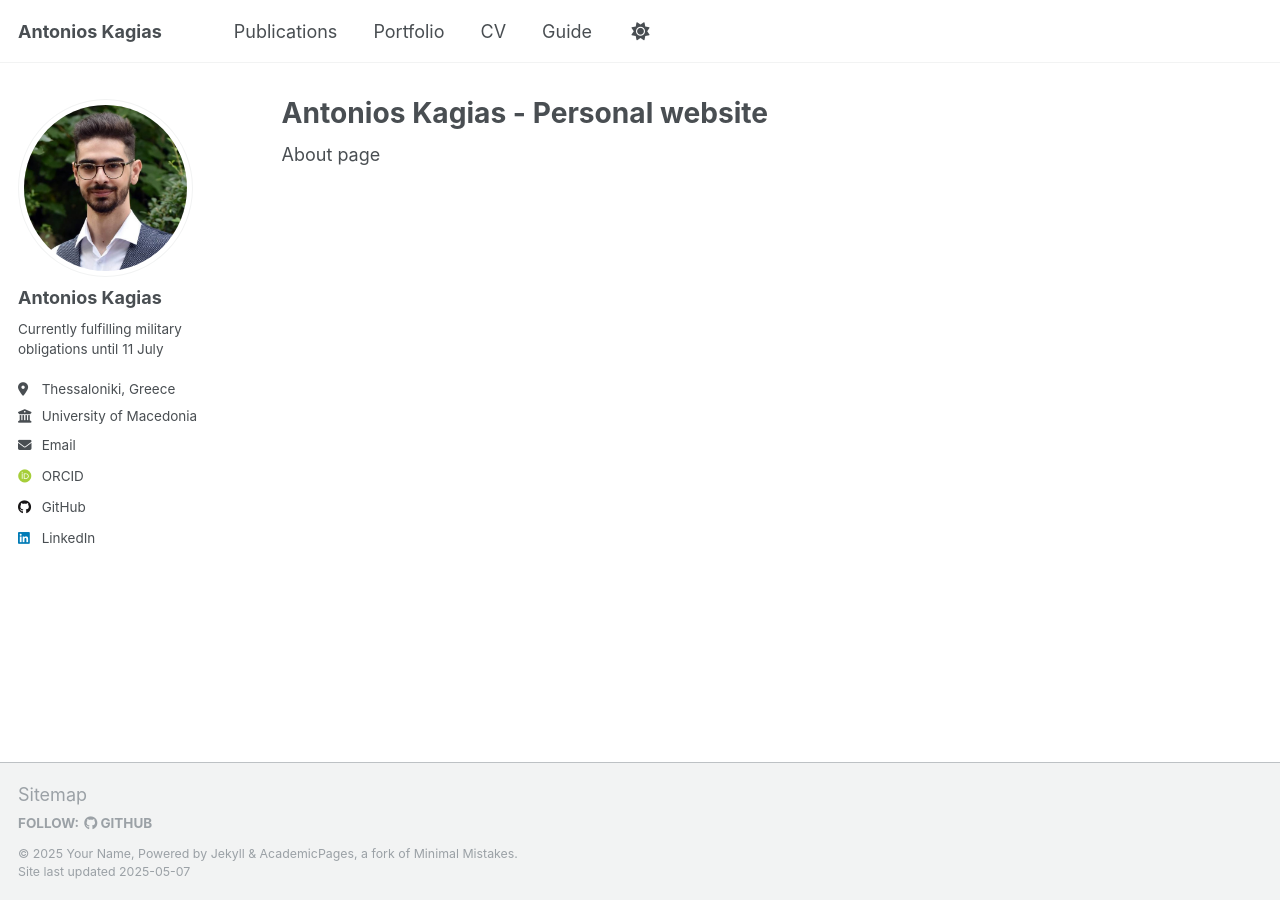
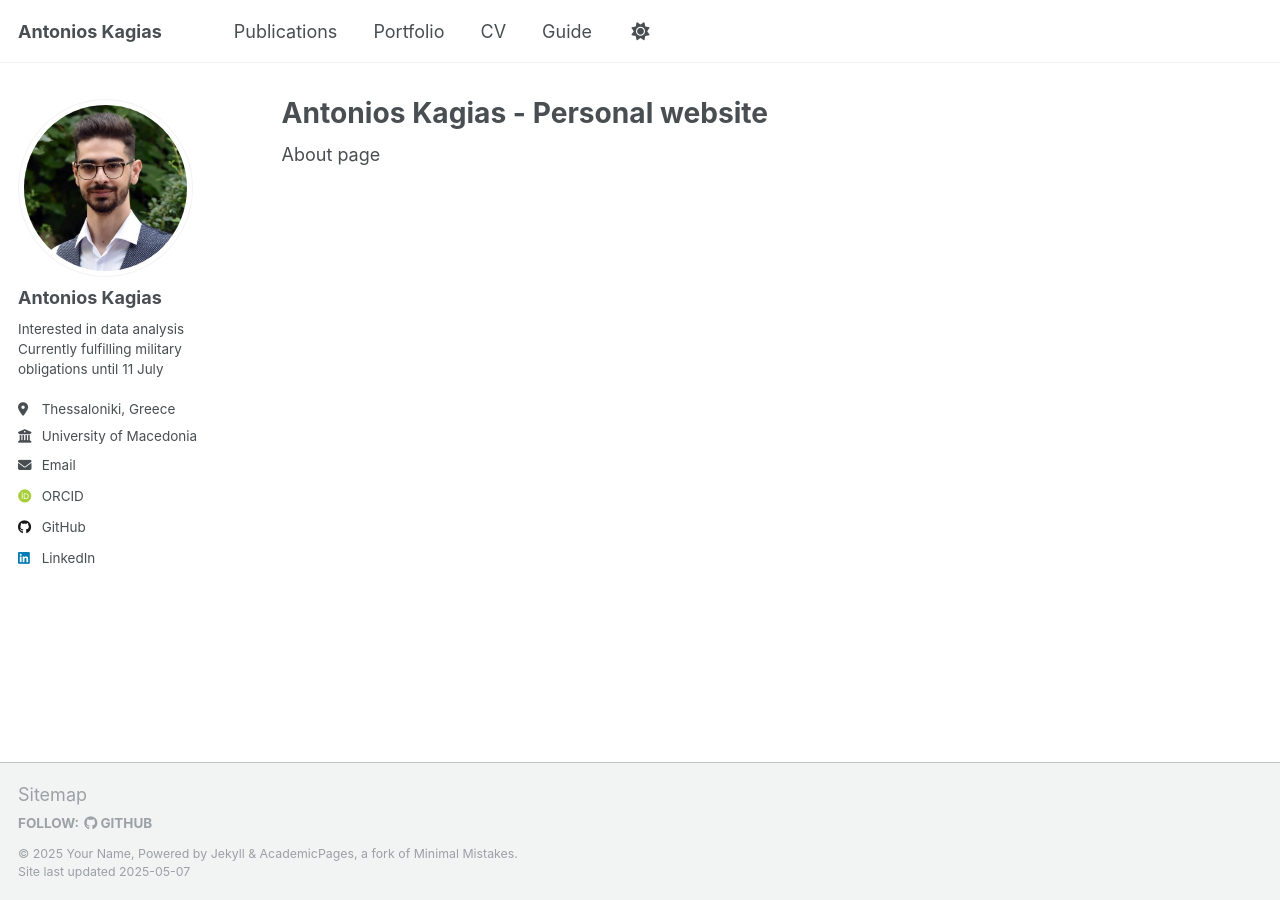
Before and after one commit to Antonios-Kagias/antonios-kagias.github.io, a Jekyll site: the page built from _pages/about.md, in a window 1280 px wide. Built offline with Jekyll 4.4.1, drawn with Linux system fonts in a browser that asks for light colours; some web fonts are replaced.

Commit message:
Edit bio

```diff
--- a/_config.yml
+++ b/_config.yml
@@ -25,7 +25,8 @@ author:
   avatar           : "avatar.jpg"
   name             : "Antonios Kagias"
   pronouns         : # example: "she/her"
-  bio              : "Currently fulfilling military obligations until 11 July"
+  bio              : "Interested in data analysis
+  Currently fulfilling military obligations until 11 July"
   location         : "Thessaloniki, Greece"
   employer         : "University of Macedonia"
   uri              : # URL
```
